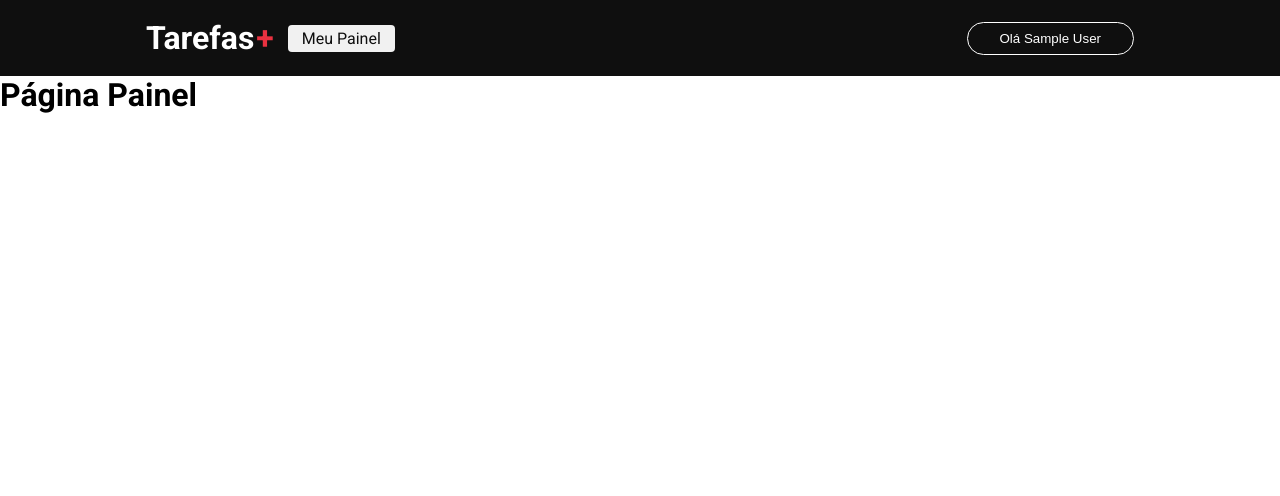
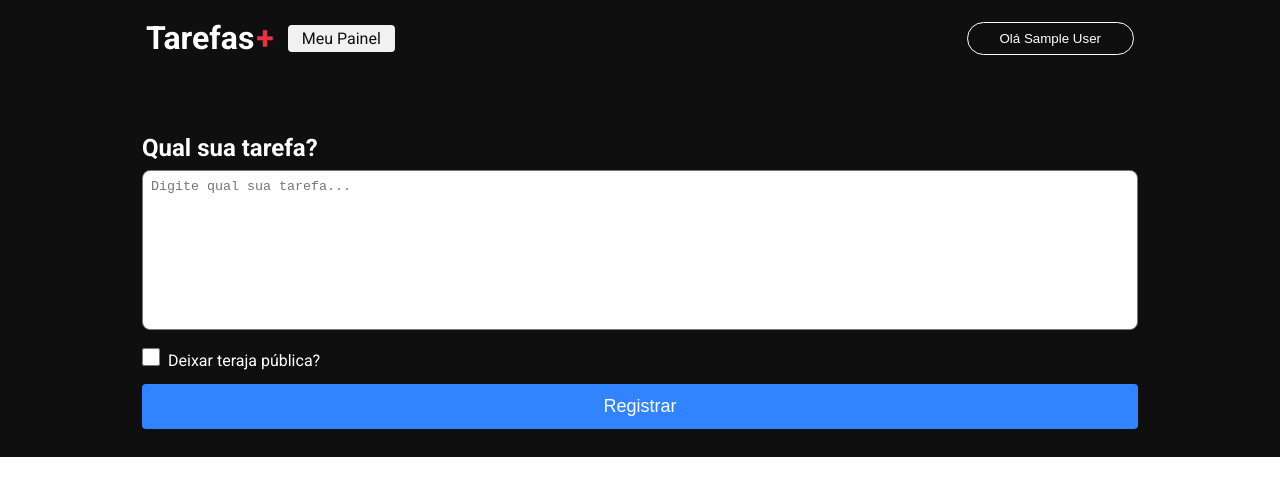
Before and after one commit to mig-ramos/tarefas, a Next.js app: page /dashboard in a window 1280 px wide. Shown: the top 496 px of the page. Built offline with nearby package versions, Linux system fonts and the light colour scheme; no server answers; sample sign-in values are in the browser's storage.

Commit message:
cria page dashboard

```diff
--- /dev/null
+++ b/src/components/textarea/index.tsx
@@ -0,0 +1,8 @@
+import { HTMLProps } from 'react';
+import styles from './styles.module.css';
+
+export function Textarea({ ...rest }: HTMLProps<HTMLTextAreaElement>){
+
+    return <textarea className={styles.textarea}
+    { ...rest }></textarea>;
+}
--- /dev/null
+++ b/src/components/textarea/styles.module.css
@@ -0,0 +1,8 @@
+.textarea{
+    width: 100%;
+    height: 160px;
+    border-radius: 8px;
+    resize: none;
+    padding: 8px;
+    outline: none;
+}
--- a/src/pages/dashboard/index.tsx
+++ b/src/pages/dashboard/index.tsx
@@ -3,6 +3,7 @@
 import Head from "next/head";
 
 import { getSession } from "next-auth/react";
+import { Textarea } from "@/components/textarea";
 
 export default function Dashboard() {
   return (
@@ -10,7 +11,27 @@
       <Head>
         <title>Meu painel de tarefas</title>
       </Head>
-      <h1>Página Painel</h1>
+      <main className={styles.main}>
+        <section className={styles.content}>
+          <div className={styles.contentForm}>
+            <h1 className={styles.title}>Qual sua tarefa?</h1>
+
+            <form>
+              <Textarea
+              placeholder="Digite qual sua tarefa..."
+              />
+              <div className={styles.checkboxArea}>
+                <input type="checkbox" className={styles.checkbox} />
+                <label>Deixar teraja pública?</label>
+              </div>
+
+              <button className={styles.button} type="submit">
+                Registrar
+              </button>
+            </form>
+          </div>
+        </section>
+      </main>
     </div>
   );
 }
--- a/src/pages/dashboard/styles.module.css
+++ b/src/pages/dashboard/styles.module.css
@@ -0,0 +1,48 @@
+.container{
+    width: 100%;
+}
+
+.content{
+    background-color: #0f0f0f;
+    width: 100%;
+    display: flex;
+    align-items: center;
+    justify-content: center;
+}
+
+.contentForm{
+   max-width: 1024px;
+   width: 100%;
+   padding: 0 14px;
+   padding-bottom: 28px;
+   margin-top: 58px;
+}
+
+.title{
+    color: #fff;
+    margin-bottom: 8px;
+}
+
+.checkboxArea{
+    margin: 14px 0;
+}
+
+.checkboxArea label{
+    margin-left: 8px;
+    color: #fff;
+}
+
+.checkbox{
+    width: 18px;
+    height: 18px;
+}
+
+.button{
+    width: 100%;
+    border: 0;
+    border-radius: 4px;
+    color: #fff;
+    background-color: #3183ff;
+    padding: 12px 0;
+    font-size: 18px;
+}
```
